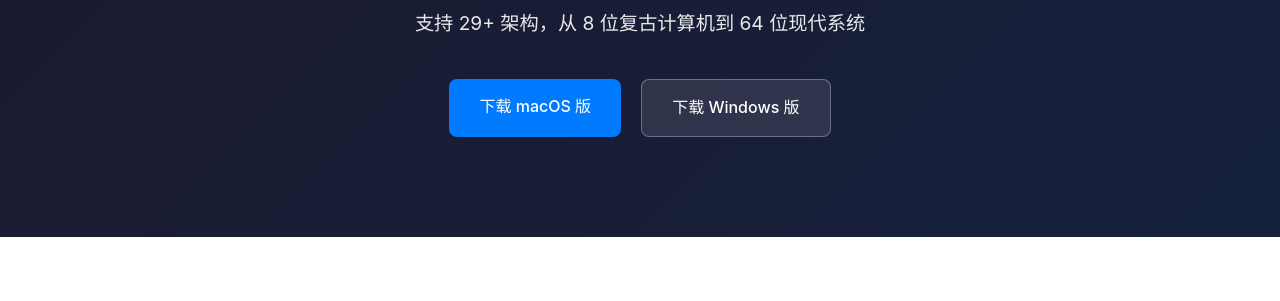
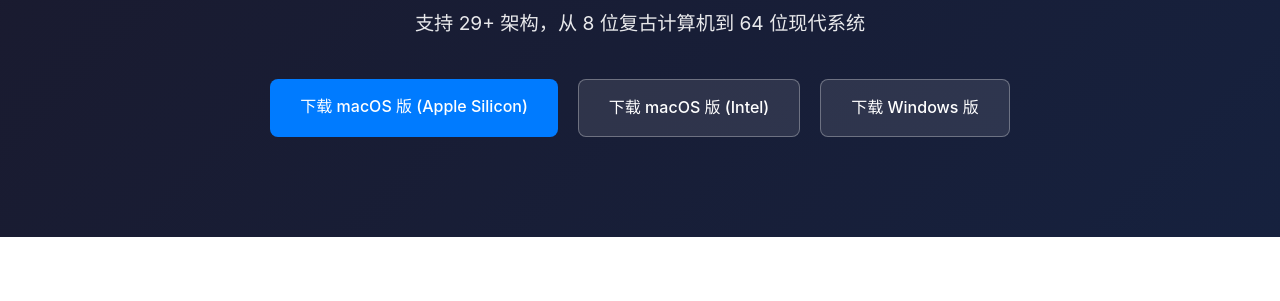
Before and after one commit to zhengwenyi2026-alt/VM-software-VMNexus, a plain HTML site: page docs/index.html in a window 1280 px wide. Shown: the part 257-558 px from the top of the page. Drawn offline with Linux system fonts and the light colour scheme.

Commit message:
Add Intel Mac DMG build and update website

```diff
--- a/docs/index.html
+++ b/docs/index.html
@@ -22,7 +22,8 @@
             <h1 data-zh="多引擎虚拟机管理器" data-en="Multi-Engine Virtual Machine Manager">多引擎虚拟机管理器</h1>
             <p data-zh="支持 29+ 架构，从 8 位复古计算机到 64 位现代系统" data-en="Support 29+ architectures, from 8-bit retro computers to 64-bit modern systems">支持 29+ 架构，从 8 位复古计算机到 64 位现代系统</p>
             <div class="download-buttons">
-                <a href="https://github.com/zhengwenyi2026-alt/VMStart/releases/latest/download/VMStart-1.0.0.dmg" class="btn btn-primary" data-zh="下载 macOS 版" data-en="Download for macOS">下载 macOS 版</a>
+                <a href="https://github.com/zhengwenyi2026-alt/VMStart/releases/latest/download/VMStart-1.0.0.dmg" class="btn btn-primary" data-zh="下载 macOS 版 (Apple Silicon)" data-en="Download for macOS (Apple Silicon)">下载 macOS 版 (Apple Silicon)</a>
+                <a href="https://github.com/zhengwenyi2026-alt/VMStart/releases/latest/download/VMStart-1.0.0-Intel.dmg" class="btn btn-secondary" data-zh="下载 macOS 版 (Intel)" data-en="Download for macOS (Intel)">下载 macOS 版 (Intel)</a>
                 <a href="https://github.com/zhengwenyi2026-alt/VMStart/releases/latest/download/VMStart.exe" class="btn btn-secondary" data-zh="下载 Windows 版" data-en="Download for Windows">下载 Windows 版</a>
             </div>
         </div>
```
Also changed, not shown: 1 other file.
